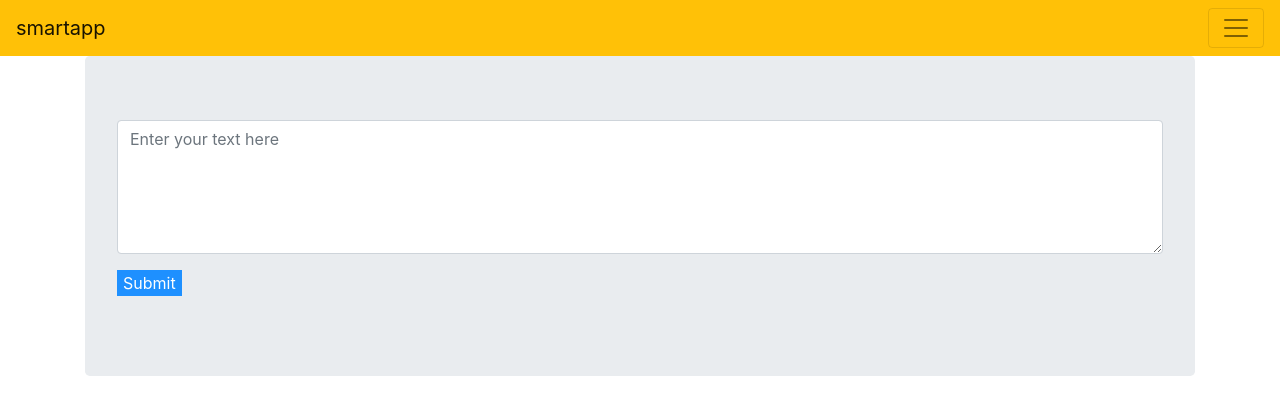
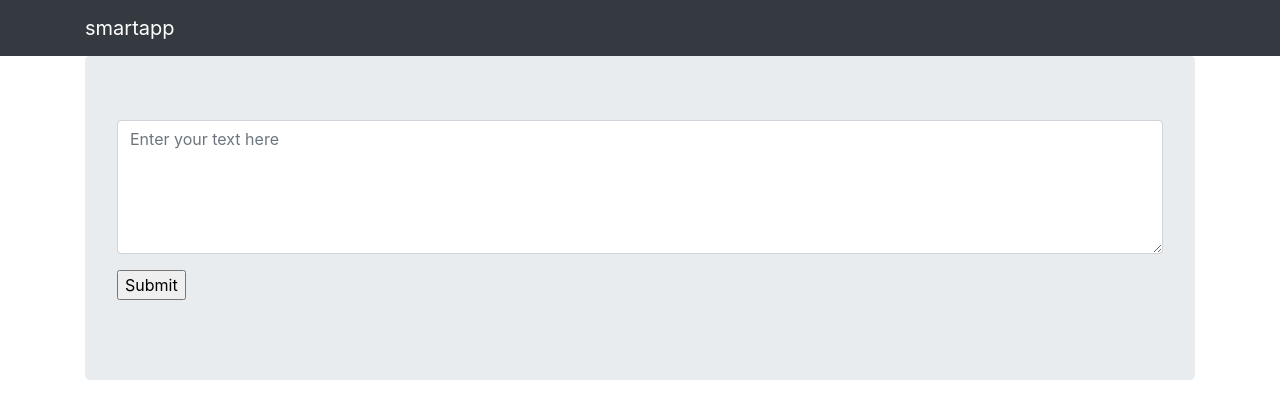
Before and after one commit to kadrisch/SDA-Final-Project, a Django app: page / in a window 1280 px wide. Shown: the top 419 px of the page. Run offline with Django 4.2, Linux system fonts and the light colour scheme; some libraries are stand-ins or nearby versions.

Commit message:
Revert "Update index.html"
This reverts commit 5a807a050203b94bde04ef6080a1cb21ded331b4.

```diff
--- a/smartapp/index/templates/index.html
+++ b/smartapp/index/templates/index.html
@@ -10,7 +10,8 @@
   </head>
 
   <body>
-    <nav class="navbar navbar-light bg-warning">
+    <nav class="navbar navbar-expand-lg navbar-dark bg-dark">
+      <div class="container fixed">
         <a class="navbar-brand" href="/">smartapp</a>
         <button class="navbar-toggler" type="button" data-toggle="collapse" data-target="#navbarNavAltMarkup">
           <span class="navbar-toggler-icon"></span>
@@ -31,8 +32,7 @@
 
               {{form|crispy}}
 
-          <input type="submit" value="Submit"
-                 style="background-color:DodgerBlue; border:none; color:white" >
+          <input type="submit" value="Submit">
           </form>
         </div>
         {% endblock %}
```
